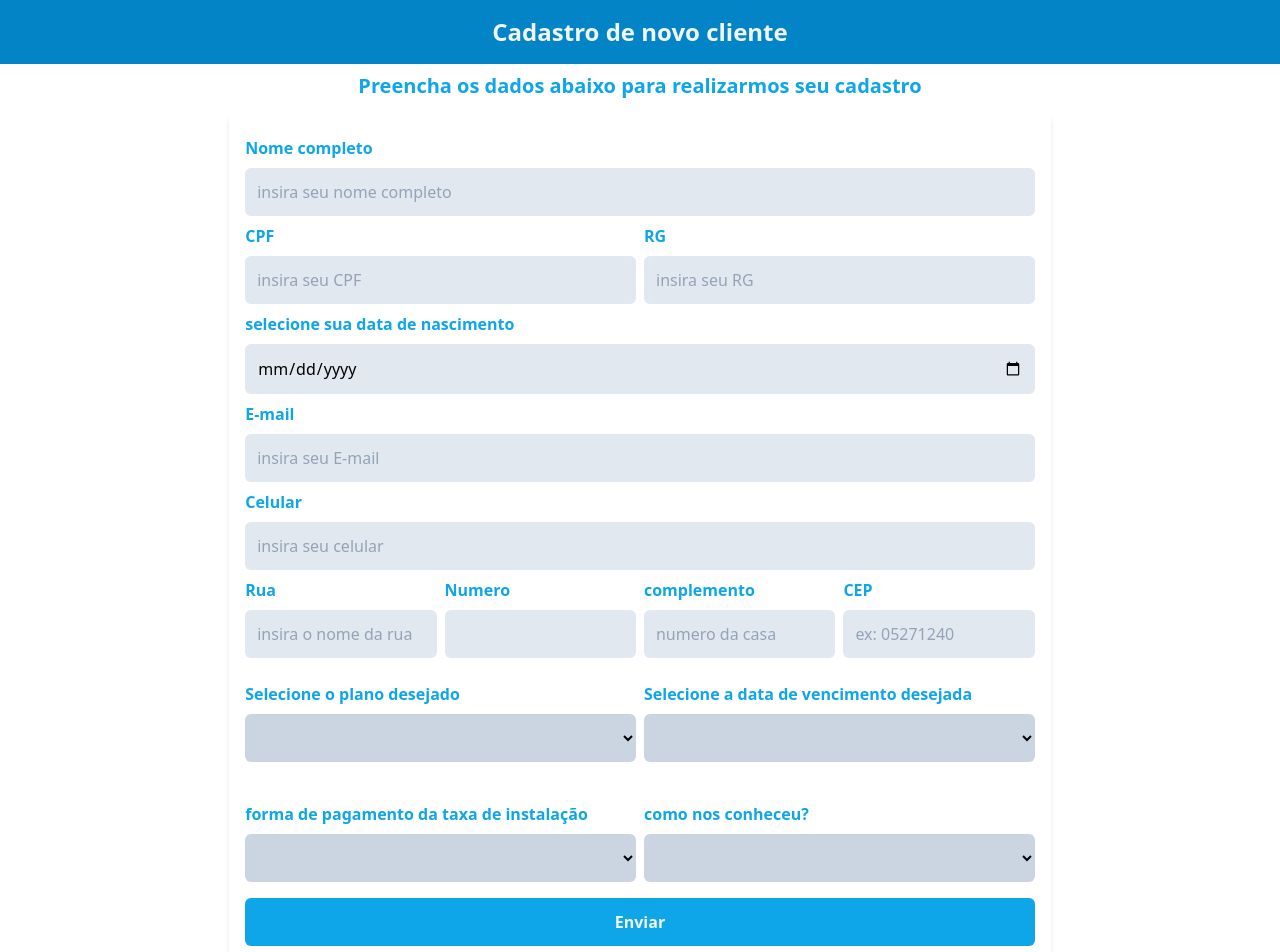
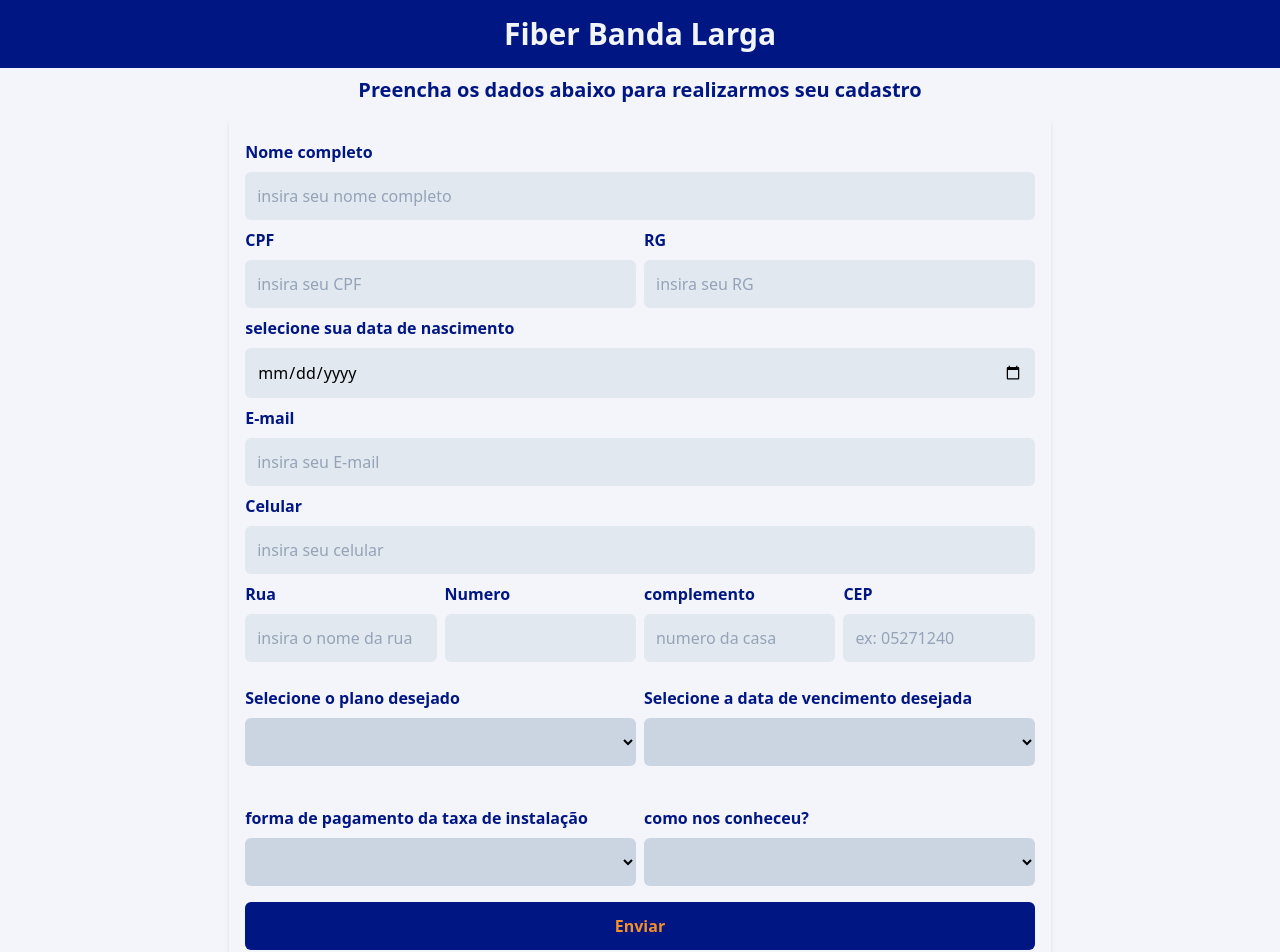
Before and after one commit to WesleyOliveira01/cadastro, a Next.js app: page / in a window 1280 px wide. Shown: the top 952 px of the page. Built offline with nearby package versions, Linux system fonts and the light colour scheme.

Commit message:
alterando designer de cores

```diff
--- a/src/components/Form.tsx
+++ b/src/components/Form.tsx
@@ -30,7 +30,7 @@ const Form = () => {
 
   return (
     <section className="p-2">
-      <h1 className="font-semibold text-sky-500 mb-3 text-center text-xl">
+      <h1 className="font-bold text-defaultColor mb-3 text-center text-xl">
         Preencha os dados abaixo para realizarmos seu cadastro
       </h1>
 
@@ -136,7 +136,7 @@ const Form = () => {
 
         <Selects />
 
-        <button className="w-full p-3 bg-sky-500 text-slate-100 font-bold rounded-md hover:opacity-80 duration-300">
+        <button className="w-full p-3 bg-defaultColor text-textColor font-bold rounded-md hover:opacity-80 duration-300">
           Enviar
         </button>
       </form>
--- a/src/components/Header.tsx
+++ b/src/components/Header.tsx
@@ -2,8 +2,8 @@ import React from 'react'
 
 const Header = () => {
   return (
-    <header className='bg-sky-600 p-4 text-slate-100'>
-        <h1 className='text-center font-bold text-2xl'>Cadastro de novo cliente</h1>
+    <header className='bg-defaultColor p-4 text-slate-100'>
+        <h1 className='text-center font-bold text-3xl'>Fiber Banda Larga</h1>
     </header>
   )
 }
--- a/src/components/Input.tsx
+++ b/src/components/Input.tsx
@@ -9,7 +9,7 @@ interface Iinput extends InputHTMLAttributes<HTMLInputElement>{
 const Input = ({titulo,name, w ="w-full", ...rest}:Iinput) => {
   return (
     <div className={`${w}`}>
-        <label className='block font-semibold text-sky-500 my-2' htmlFor={name}>{titulo}</label>
+        <label className='block font-semibold text-defaultColor my-2' htmlFor={name}>{titulo}</label>
         <input className='rounded-md outline-none bg-slate-200 p-3 placeholder:text-slate-400 w-full' {...rest} id={name} name={name} />
     </div>
   )
--- a/src/components/Selects.tsx
+++ b/src/components/Selects.tsx
@@ -11,7 +11,7 @@ const Selects = () => {
         <section className="my-4 lg:w-[50%] w-full">
           <label
             htmlFor="planos"
-            className="text-sky-500 block font-semibold my-2"
+            className="text-defaultColor block font-semibold my-2"
           >
             Selecione o plano desejado
           </label>
@@ -75,7 +75,7 @@ const Selects = () => {
         <section className="my-4 lg:w-[50%] w-full">
           <label
             htmlFor="planos"
-            className="text-sky-500 block font-semibold my-2"
+            className="text-defaultColor block font-semibold my-2"
           >
             Selecione a data de vencimento desejada
           </label>
@@ -100,7 +100,7 @@ const Selects = () => {
         <section className="my-4 lg:w-[50%] w-full">
             <label
               htmlFor="taxa"
-              className="text-sky-500 block font-semibold my-2"
+              className="text-defaultColor block font-semibold my-2"
             >
               forma de pagamento da taxa de instalação
             </label>
@@ -123,7 +123,7 @@ const Selects = () => {
         <section className="my-4 lg:w-[50%] w-full">
           <label
             htmlFor="comoConheceu"
-            className="text-sky-500 block font-semibold my-2"
+            className="text-defaultColor block font-semibold my-2"
           >
             como nos conheceu?
           </label>
--- a/src/pages/_document.tsx
+++ b/src/pages/_document.tsx
@@ -4,7 +4,7 @@ export default function Document() {
   return (
     <Html lang="pt-br">
       <Head />
-      <body>
+      <body className='bg-defaultBg'>
         <Main />
         <NextScript />
       </body>
--- a/tailwind.config.ts
+++ b/tailwind.config.ts
@@ -8,11 +8,11 @@ const config: Config = {
   ],
   theme: {
     extend: {
-      backgroundImage: {
-        'gradient-radial': 'radial-gradient(var(--tw-gradient-stops))',
-        'gradient-conic':
-          'conic-gradient(from 180deg at 50% 50%, var(--tw-gradient-stops))',
-      },
+      colors:{
+        'defaultColor':'#001683',
+        'textColor':'#F58F29',
+        'defaultBg':'#F4F5FA'
+      }
     },
   },
   plugins: [],
```
